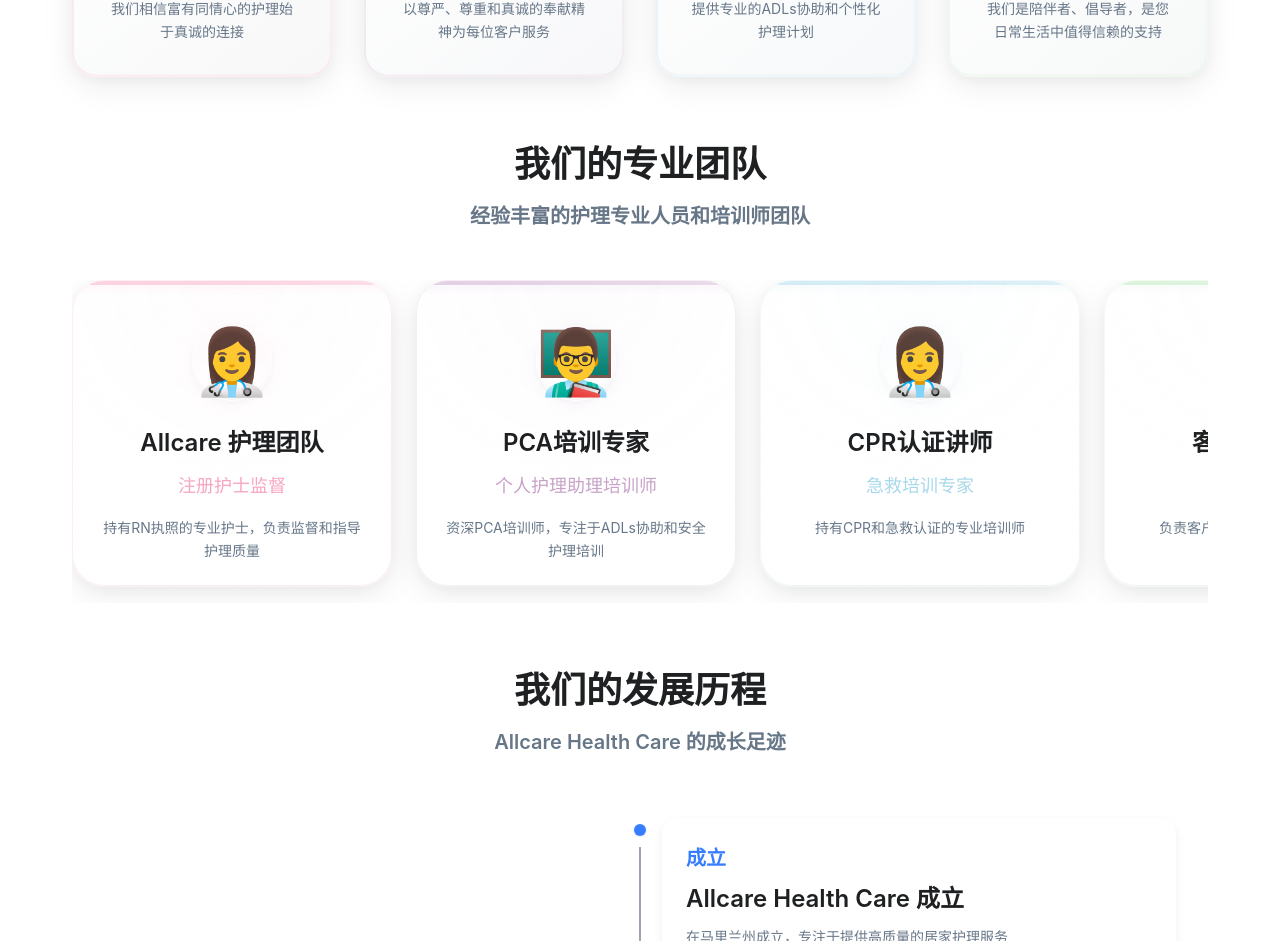
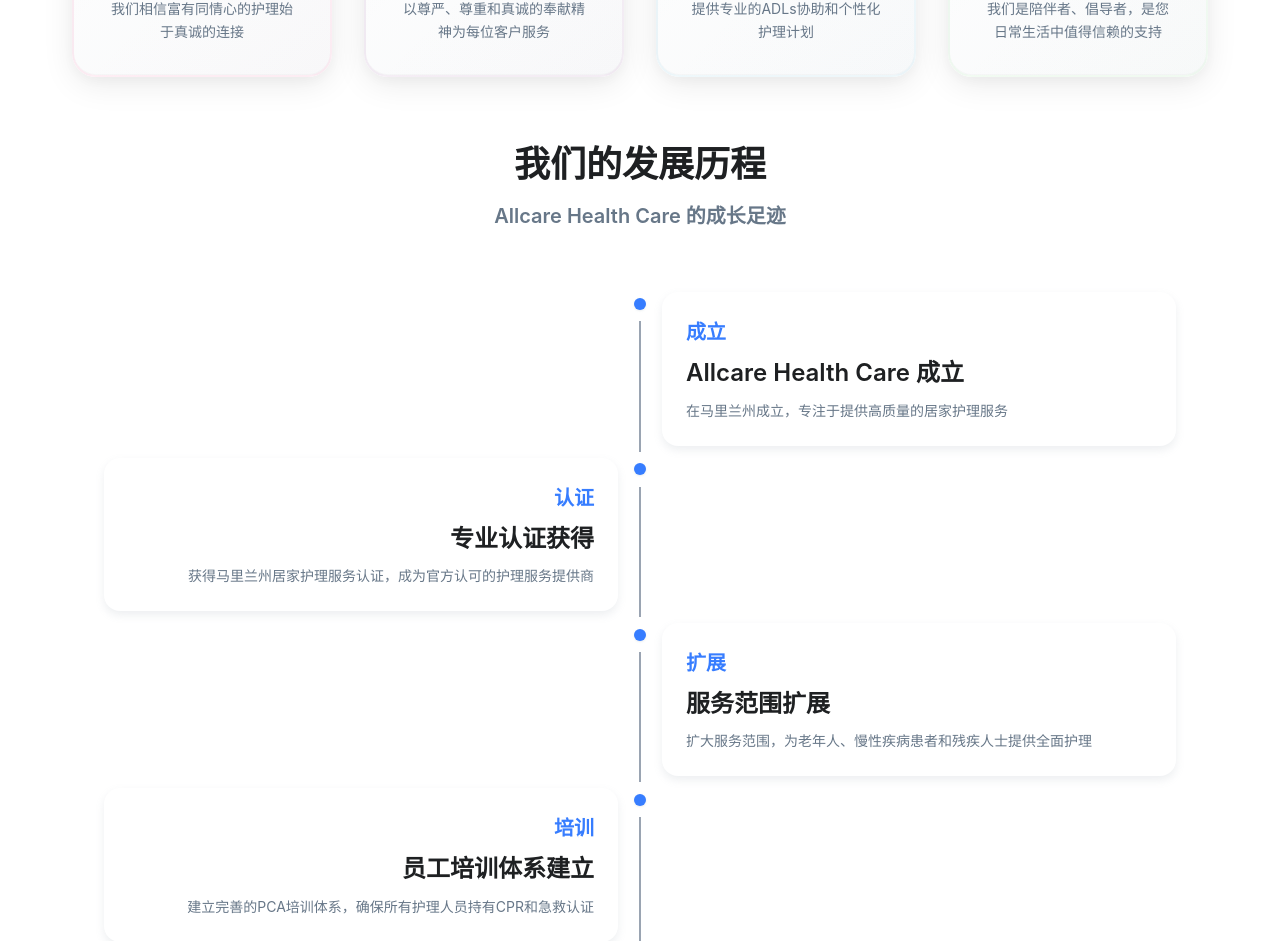
Before and after one commit to dacong-space/allcaremd_staff, a React (Vite) app: page / in a window 1280 px wide. Shown: the part 2231-3172 px from the top of the page. Built offline with nearby package versions, Linux system fonts and the light colour scheme.

Commit message:
删除主页专业团队部分

```diff
--- a/src/pages/Home.jsx
+++ b/src/pages/Home.jsx
@@ -128,33 +128,7 @@ const values = [
   },
 ]
 
-// 专业团队数据
-const teamMembers = [
-  {
-    name: 'Allcare 护理团队',
-    position: '注册护士监督',
-    description: '持有RN执照的专业护士，负责监督和指导护理质量',
-    avatar: '👩‍⚕️',
-  },
-  {
-    name: 'PCA培训专家',
-    position: '个人护理助理培训师',
-    description: '资深PCA培训师，专注于ADLs协助和安全护理培训',
-    avatar: '👨‍🏫',
-  },
-  {
-    name: 'CPR认证讲师',
-    position: '急救培训专家',
-    description: '持有CPR和急救认证的专业培训师',
-    avatar: '👩‍⚕️',
-  },
-  {
-    name: '客户服务团队',
-    position: '护理协调员',
-    description: '负责客户关系维护和护理计划协调',
-    avatar: '👨‍💼',
-  },
-]
+
 
 // 发展历程数据
 const milestones = [
@@ -985,136 +959,7 @@ function Home() {
             </Grid>
         </Box>
 
-        {/* Team Section */}
-        <Box sx={{ mb: 8 }}>
-          <Typography variant="h3" textAlign="center" gutterBottom>
-            我们的专业团队
-          </Typography>
-          <Typography variant="h6" textAlign="center" color="text.secondary" sx={{ mb: 6 }}>
-            经验丰富的护理专业人员和培训师团队
-          </Typography>
-          <Box
-            sx={{
-              display: 'flex',
-              gap: 3,
-              overflowX: 'auto',
-              pb: 2,
-              '&::-webkit-scrollbar': {
-                display: 'none',
-              },
-              scrollbarWidth: 'none',
-            }}
-          >
-            {teamMembers.map((member, index) => (
-              <Card
-                key={index}
-                sx={{
-                  minWidth: 320,
-                  maxWidth: 320,
-                  textAlign: 'center',
-                  p: 3,
-                  position: 'relative',
-                  overflow: 'hidden',
-                  transition: 'all 0.3s cubic-bezier(0.25, 0.46, 0.45, 0.94)',
-                  cursor: 'pointer',
-                  borderRadius: 4,
-                  background: 'linear-gradient(145deg, rgba(255,255,255,0.95) 0%, rgba(255,255,255,0.85) 100%)',
-                  backdropFilter: 'blur(6px) saturate(120%)',
-                  WebkitBackdropFilter: 'blur(6px) saturate(120%)',
-                  border: `1px solid ${['#f8a5c2', '#c8a2c8', '#a8d8ea', '#b8e6b8'][index % 4]}30`,
-                  boxShadow: `0 8px 32px rgba(0,0,0,0.08), 0 4px 16px rgba(0,0,0,0.04), inset 0 1px 0 rgba(255,255,255,0.8), inset 0 -1px 0 rgba(0,0,0,0.05)`,
-                  '&:hover': {
-                    transform: 'translateY(-8px) scale(1.02)',
-                    background: 'linear-gradient(145deg, rgba(255,255,255,0.98) 0%, rgba(255,255,255,0.9) 100%)',
-                    backdropFilter: 'blur(8px) saturate(140%)',
-                    WebkitBackdropFilter: 'blur(8px) saturate(140%)',
-                    boxShadow: `0 16px 48px rgba(0,0,0,0.12), 0 8px 24px rgba(0,0,0,0.08), 0 0 0 1px ${['#f8a5c2', '#c8a2c8', '#a8d8ea', '#b8e6b8'][index % 4]}40, inset 0 2px 0 rgba(255,255,255,0.9), inset 0 -2px 0 rgba(0,0,0,0.08)`,
-                    border: `1px solid ${['#f8a5c2', '#c8a2c8', '#a8d8ea', '#b8e6b8'][index % 4]}50`,
-                    '& .team-avatar': {
-                      transform: 'scale(1.08) translateY(-2px)',
-                      boxShadow: `0 8px 24px ${['#f8a5c2', '#c8a2c8', '#a8d8ea', '#b8e6b8'][index % 4]}25, 0 4px 12px rgba(0,0,0,0.08), inset 0 2px 0 rgba(255,255,255,0.9), inset 0 -2px 0 rgba(0,0,0,0.1)`,
-                    }
-                  },
-                  '&::before': {
-                    content: '""',
-                    position: 'absolute',
-                    top: 0,
-                    left: 0,
-                    right: 0,
-                    height: 4,
-                    background: `linear-gradient(90deg, ${['#f8a5c2', '#c8a2c8', '#a8d8ea', '#b8e6b8'][index % 4]}80, ${['#f8a5c2', '#c8a2c8', '#a8d8ea', '#b8e6b8'][index % 4]}60)`,
-                    borderRadius: '4px 4px 0 0',
-                    boxShadow: `0 2px 8px ${['#f8a5c2', '#c8a2c8', '#a8d8ea', '#b8e6b8'][index % 4]}30`,
-                  },
-                  '&::after': {
-                    content: '""',
-                    position: 'absolute',
-                    top: 0,
-                    left: 0,
-                    right: 0,
-                    bottom: 0,
-                    background: `radial-gradient(circle at 50% 0%, ${['#f8a5c2', '#c8a2c8', '#a8d8ea', '#b8e6b8'][index % 4]}06, transparent 60%)`,
-                    pointerEvents: 'none',
-                    borderRadius: 4,
-                  }
-                }}
-              >
-                <Box
-                  className="team-avatar"
-                  sx={{
-                    fontSize: '4rem',
-                    mb: 3,
-                    mt: 2,
-                    mx: 'auto',
-                    width: 80,
-                    height: 80,
-                    display: 'flex',
-                    alignItems: 'center',
-                    justifyContent: 'center',
-                    borderRadius: '50%',
-                    background: `linear-gradient(135deg, rgba(255,255,255,0.9) 0%, rgba(255,255,255,0.7) 100%)`,
-                    backdropFilter: 'blur(4px) saturate(130%)',
-                    WebkitBackdropFilter: 'blur(4px) saturate(130%)',
-                    border: `1px solid rgba(255, 255, 255, 0.4)`,
-                    transition: 'all 0.3s cubic-bezier(0.25, 0.46, 0.45, 0.94)',
-                    boxShadow: `0 6px 20px ${['#f8a5c2', '#c8a2c8', '#a8d8ea', '#b8e6b8'][index % 4]}15, 0 2px 8px rgba(0,0,0,0.04), inset 0 1px 0 rgba(255,255,255,0.8), inset 0 -1px 0 rgba(0,0,0,0.05)`,
-                    position: 'relative',
-                    '&::before': {
-                      content: '""',
-                      position: 'absolute',
-                      top: 0,
-                      left: 0,
-                      right: 0,
-                      bottom: 0,
-                      background: `conic-gradient(from 0deg, ${['#f8a5c2', '#c8a2c8', '#a8d8ea', '#b8e6b8'][index % 4]}15, transparent 60%, ${['#f8a5c2', '#c8a2c8', '#a8d8ea', '#b8e6b8'][index % 4]}15)`,
-                      borderRadius: '50%',
-                      opacity: 0.6,
-                    }
-                  }}
-                >
-                  {member.avatar}
-                </Box>
-                <Typography variant="h5" gutterBottom sx={{ fontWeight: 600, color: 'text.primary' }}>
-                  {member.name}
-                </Typography>
-                <Typography
-                  variant="subtitle1"
-                  gutterBottom
-                  sx={{
-                    color: ['#f8a5c2', '#c8a2c8', '#a8d8ea', '#b8e6b8'][index % 4],
-                    fontWeight: 500,
-                    mb: 2
-                  }}
-                >
-                  {member.position}
-                </Typography>
-                <Typography variant="body2" color="text.secondary" sx={{ lineHeight: 1.6 }}>
-                  {member.description}
-                </Typography>
-              </Card>
-            ))}
-          </Box>
-        </Box>
+
 
         {/* Timeline Section */}
         <Box sx={{ mb: 8 }}>
```
